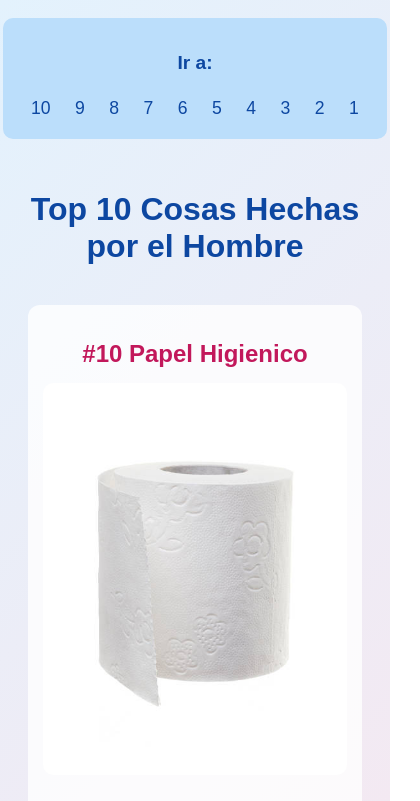
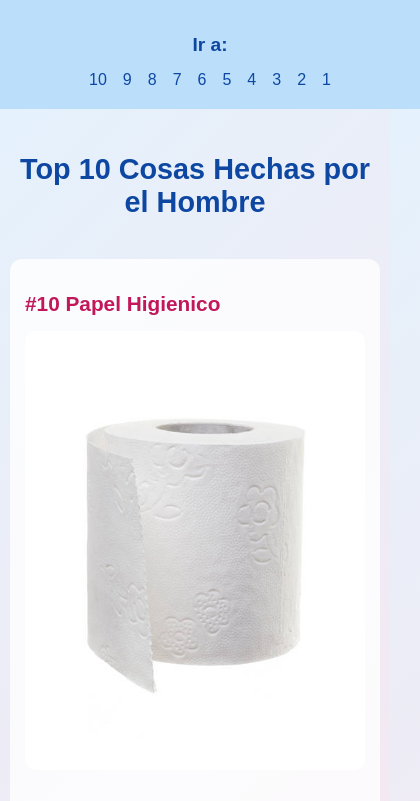
Before and after one commit to JaviCace/Si, a plain HTML site: page index.html in a window 390 px wide. Shown: the top 801 px of the page, 420 px wide, since content can reach past the window. Drawn offline with Linux system fonts and the light colour scheme.

Commit message:
afasdsdf

```diff
--- a/estilo.css
+++ b/estilo.css
@@ -1,14 +1,15 @@
 body {
   font-family: Arial, sans-serif;
-  display: flex;
-  justify-content: center;
+  margin: 0;
+  padding: 0;
   background: linear-gradient(135deg, #e3f2fd, #fce4ec);
   color: #222;
 }
 
 .content {
   max-width: 900px;
-  text-align: center;
+  margin: auto;
+  padding: 15px;
 }
 
 h1 {
@@ -44,14 +45,16 @@ h1 {
 
 nav#sideNav {
   position: fixed;
-  top: 50px;
+  top: 0;
   left: 0;
-  width: 140px;
+  width: 180px;
+  height: 100%;
   background-color: #bbdefb;
   padding: 15px;
   border-right: 2px solid #90caf9;
   text-align: center;
   border-radius: 0 10px 10px 0;
+  overflow-y: auto;
 }
 
 nav#sideNav h3 {
@@ -108,34 +111,34 @@ nav#bottomNav a:hover {
   background-color: #1e88e5;
 }
 
-/* --- Ajustes para móviles --- */
+/* --- Ajustes para pantallas pequeñas --- */
 @media (max-width: 768px) {
-  body {
-    flex-direction: column;  /* contenido en columna */
-    align-items: center;
-    padding: 10px;
+  nav#sideNav {
+    position: static;   /* deja de estar fijo */
+    width: 100%;
+    height: auto;
+    border: none;
+    border-radius: 0;
+    display: flex;
+    flex-wrap: wrap;
+    justify-content: center;
+    margin-bottom: 15px;
+  }
+
+  nav#sideNav h3 {
+    flex-basis: 100%;
+    margin-bottom: 10px;
+  }
+
+  nav#sideNav a {
+    display: inline-block;
+    margin: 5px 8px;
+    font-size: 1em;
   }
 
   .content {
     max-width: 100%;
     padding: 10px;
-  }
-
-  nav#sideNav {
-    position: static;   /* que ya no quede fijo */
-    width: 100%;
-    border-right: none;
-    border-radius: 10px;
-    margin-bottom: 20px;
-  }
-
-  nav#sideNav a {
-    display: inline-block; /* en línea, como menú superior */
-    margin: 5px 10px;
-  }
-
-  nav#bottomNav {
-    margin: 20px 0;
   }
 
   .top-item {
@@ -144,19 +147,19 @@ nav#bottomNav a:hover {
   }
 
   h1 {
-    font-size: 2em;
+    font-size: 1.8em;
   }
 
   .top-item h2 {
-    font-size: 1.5em;
+    font-size: 1.3em;
   }
 
   .top-item p {
-    font-size: 1em;
+    font-size: 0.95em;
   }
 
   .botones button {
-    width: 100%;  /* botones grandes y adaptados */
-    margin: 8px 0;
+    width: 100%;
+    margin: 6px 0;
   }
 }
```
